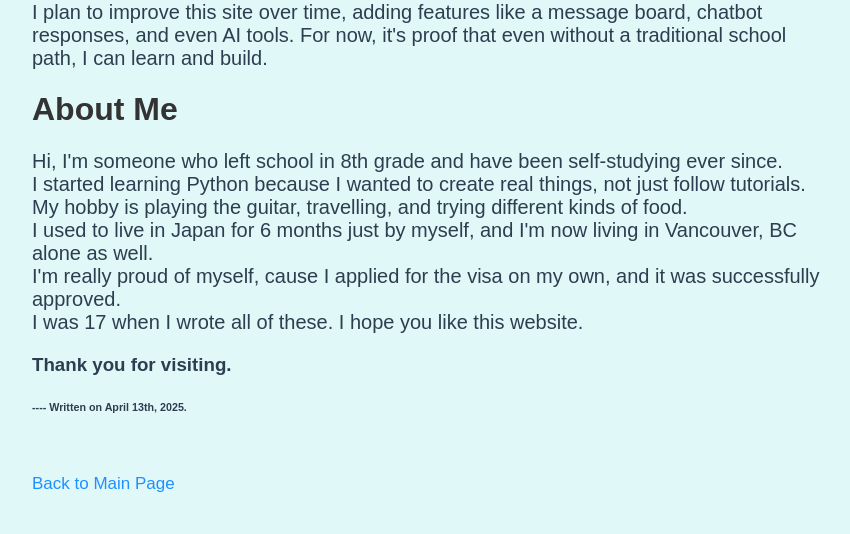
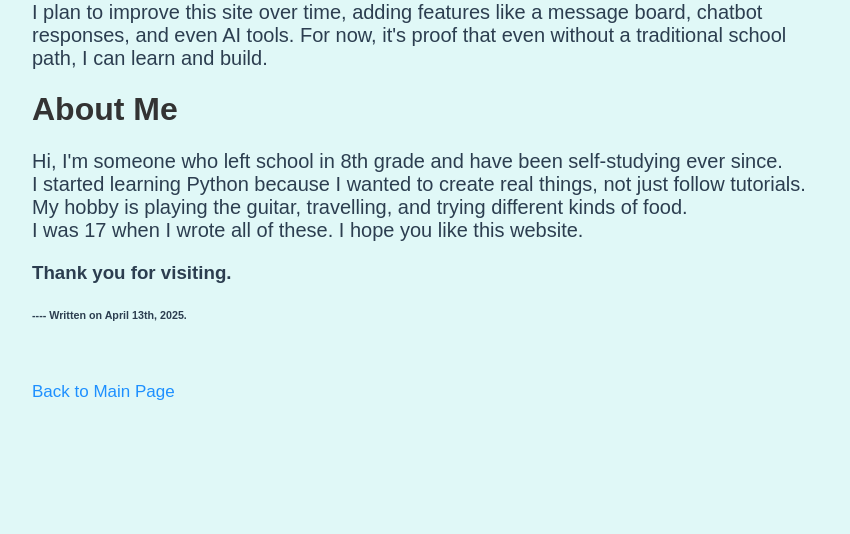
Before and after one commit to markjhan/flask_website, a Flask app: page /about in a window 1280 px wide. Shown: the part 274-808 px from the top of the page, without its empty margins (208-1058 px from the left). After the commit the page ends 674 px from the top, so only its background shows below. Run offline with Flask 3, Linux system fonts and the light colour scheme.

Commit message:
Update about.html

```diff
--- a/templates/about.html
+++ b/templates/about.html
@@ -45,8 +45,6 @@
         Hi, I'm someone who left school in 8th grade and have been self-studying ever since.<br>
         I started learning Python because I wanted to create real things, not just follow tutorials.<br>
         My hobby is playing the guitar, travelling, and trying different kinds of food.<br>
-        I used to live in Japan for 6 months just by myself, and I'm now living in Vancouver, BC alone as well.<br>
-        I'm really proud of myself, cause I applied for the visa on my own, and it was successfully approved.<br>
         I was 17 when I wrote all of these. I hope you like this website.<br>
     </p>
 
```
